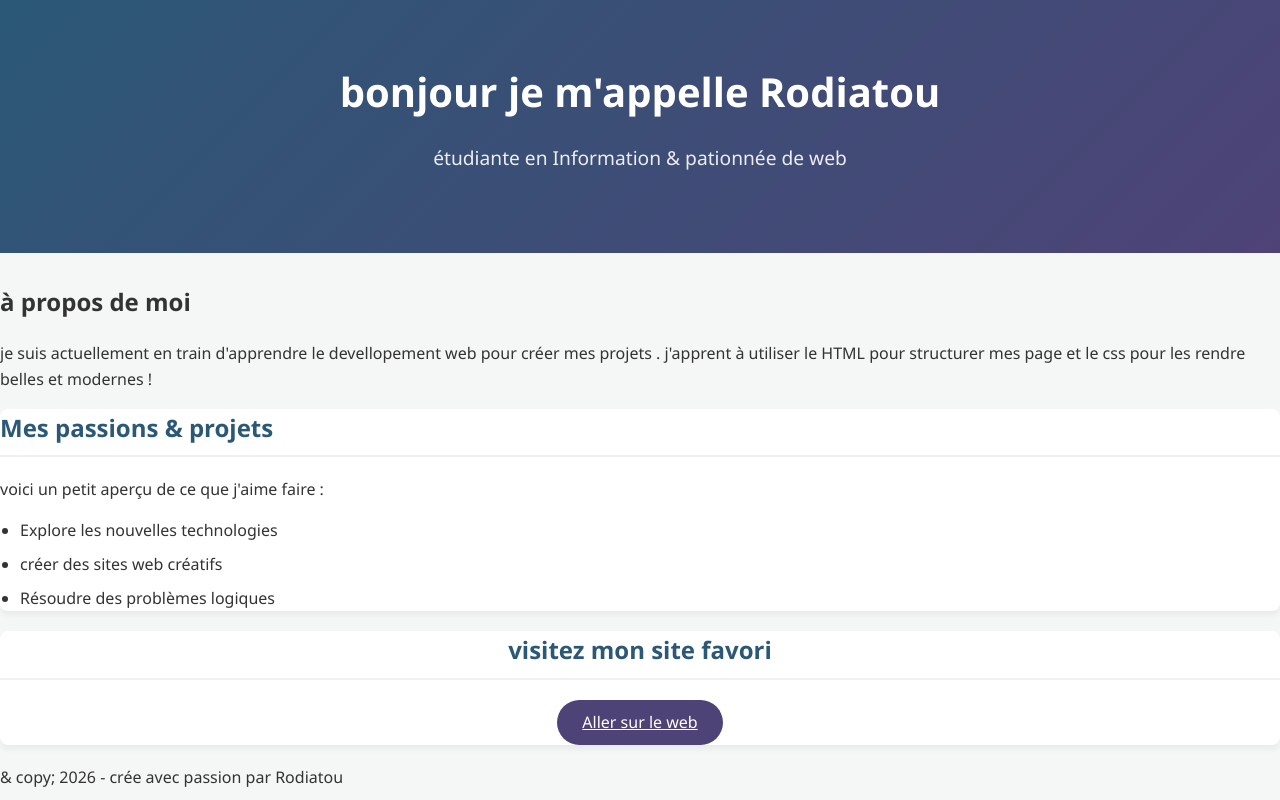
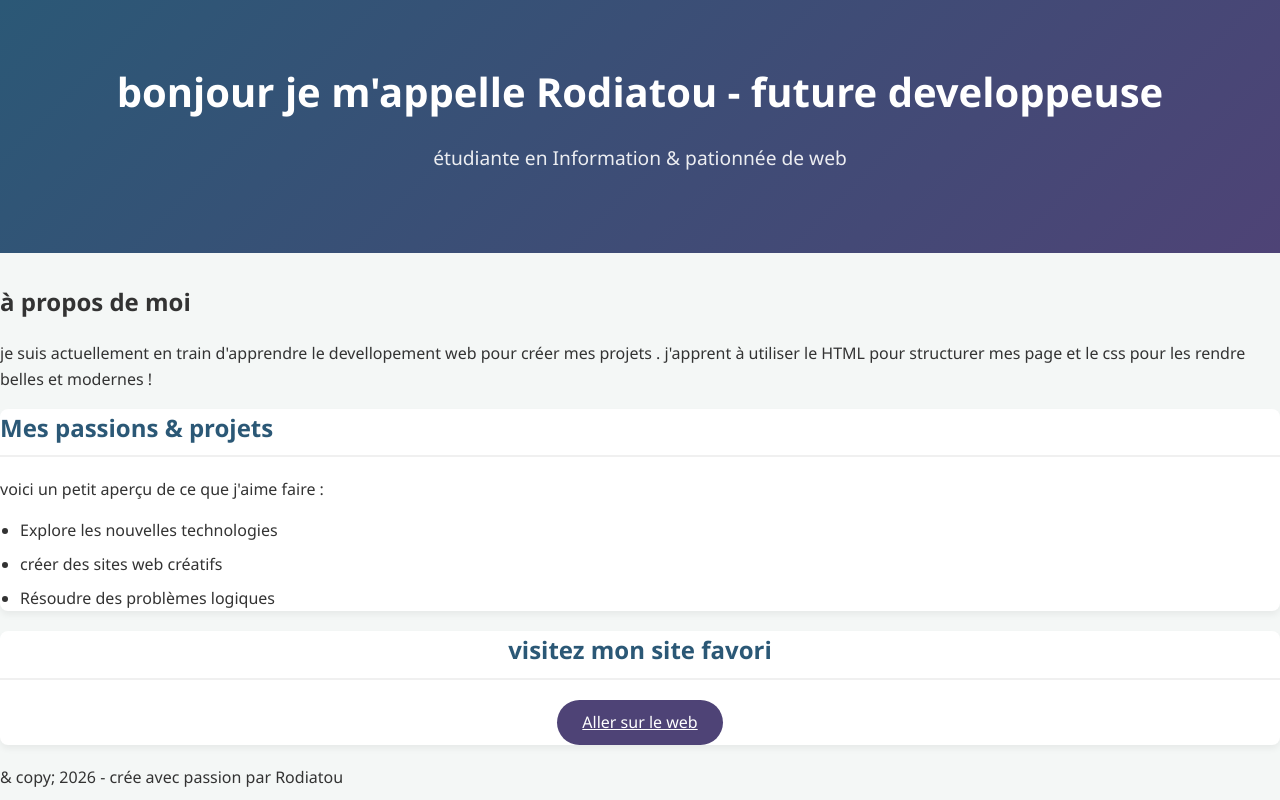
Before and after one commit to jimohrodiatou-arch/mon-deuxi-me-code, a plain HTML site: page index1.html in a window 1280 px wide. Shown: the top 800 px of the page. Drawn offline with Linux system fonts and the light colour scheme.

Commit message:
modification de mon titre

```diff
--- a/index1.html
+++ b/index1.html
@@ -8,10 +8,10 @@
 
 </head>
 <body>
-    <!--En-tête de presentation-->
+<!-- En-tête de presentation-->
     <header class="hero">
     <div class="container">
-        <h1>bonjour je m'appelle Rodiatou</h1>
+        <h1>bonjour je m'appelle Rodiatou - future developpeuse</h1>
         <p class="subtile">étudiante en Information & pationnée de web</p>
 </div>
 </header>
```
